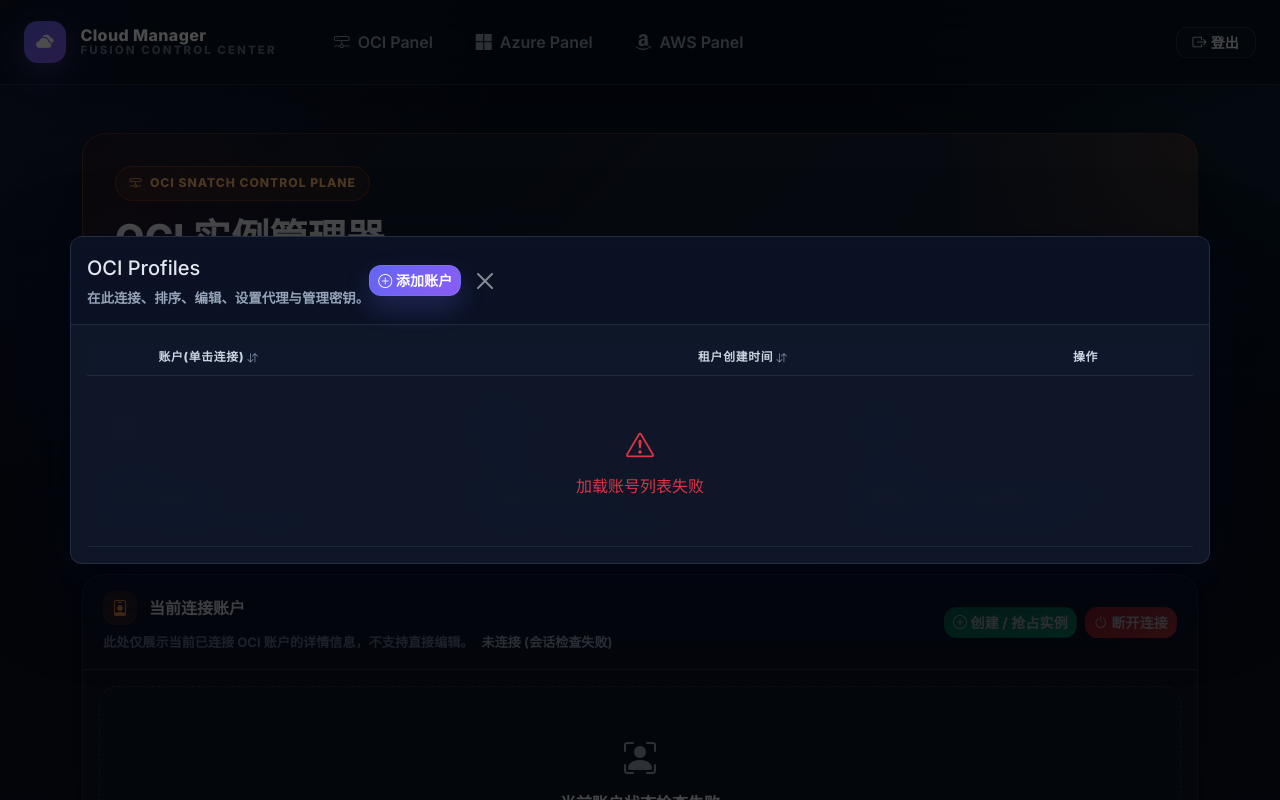
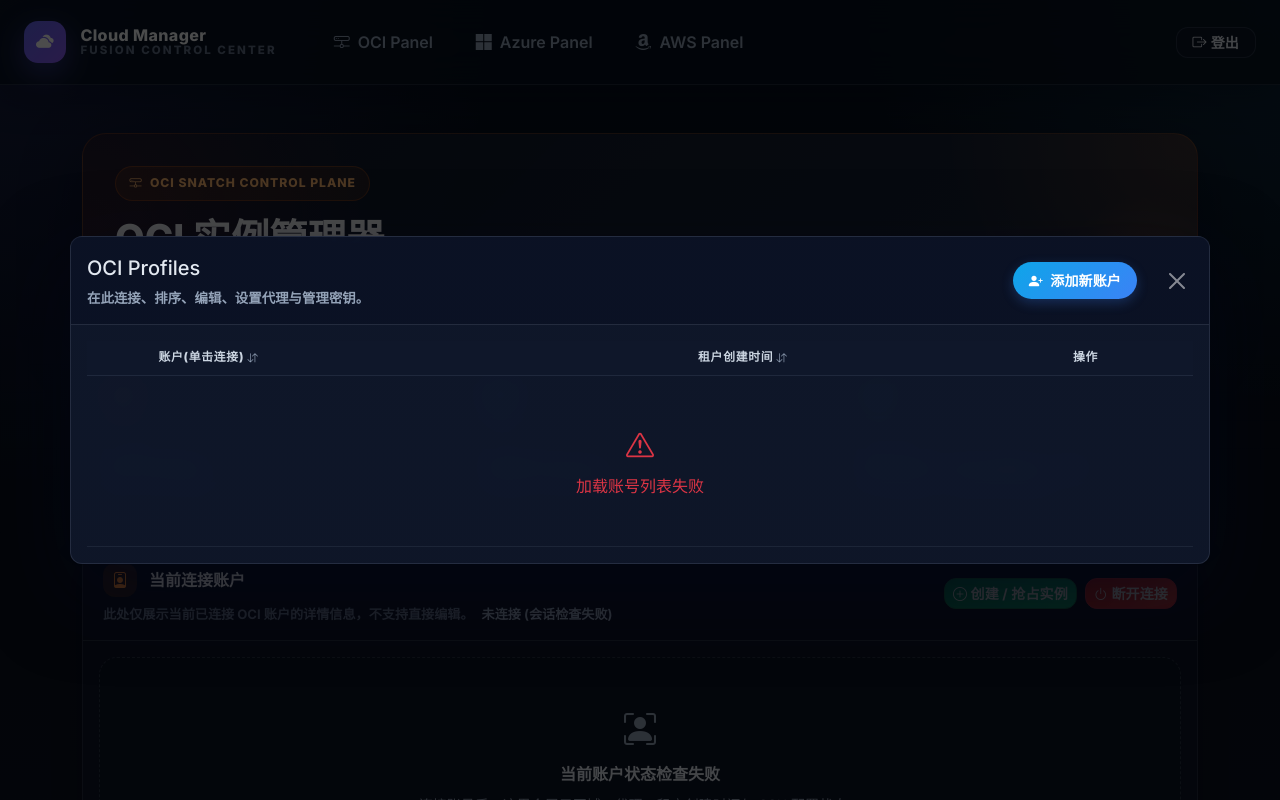
Before and after one commit to SIJULY/cloud_manager_pro, a Flask app: template templates/oci.html in a window 1280 px wide, after a click that opens the changed part. Run offline with Flask 3, Linux system fonts and the light colour scheme; the template is opened without the code that fills it, so the values that code supplies are empty; some libraries are stand-ins or nearby versions.

Commit message:
Update oci.html

```diff
--- a/templates/oci.html
+++ b/templates/oci.html
@@ -333,7 +337,7 @@
         <section class="oci-hero">
             <div class="oci-badge"><i class="bi bi-hdd-network"></i>OCI Snatch Control Plane</div>
             <h1 class="oci-hero-title">OCI 实例管理器</h1>
-            <p class="oci-hero-desc">将 OCI 账户管理、抢占任务、网络规则、Cloudflare、TG/API 与实例运维整合进统一的深色科技控制台。在保留全部原有功能和交互逻辑的前提下，重构为更有科技感和控制中心气质的主工作台。</p>
+            <p class="oci-hero-desc">将 OCI 账户管理、抢占任务、网络规则、Cloudflare、TG/API 与实例运维整合进统一的科技控制台。</p>
         </section>
 
         <section class="oci-stat-grid">
@@ -401,19 +409,18 @@
                             <div class="connected-profile-item-label">代理</div>
                             <div id="connectedProfileProxy" class="connected-profile-item-value compact" title="-">-</div>
                         </div>
-                        <div class="connected-profile-item span-2">
+                        <div class="connected-profile-item">
                             <div class="connected-profile-item-label">默认 SSH 公钥</div>
                             <div id="connectedProfileSsh" class="connected-profile-item-value">-</div>
                         </div>
-                        <div class="connected-profile-item span-4">
-                            <div class="connected-profile-item-label">更多信息</div>
-                            <div id="connectedProfileMeta" class="connected-profile-item-value small" title="-">-</div>
-                        </div>
+                    </div>
+
                     <div class="d-none">
-                            <div id="connectedProfileStatusBadge"><span class="badge bg-secondary">未连接</span></div>
-                            <div id="connectedProfileFingerprint">-</div>
-                        </div>
-                    </div>
+                        <div id="connectedProfileMeta"></div>
+                        <div id="connectedProfileStatusBadge"></div>
+                        <div id="connectedProfileFingerprint"></div>
+                    </div>
+
                 </div>
             </div>
         </section>
@@ -479,18 +486,25 @@
 <div class="modal fade" id="profilesHubModal" tabindex="-1" aria-labelledby="profilesHubModalLabel" aria-hidden="true">
     <div class="modal-dialog modal-dialog-centered modal-xl">
         <div class="modal-content" style="max-height: 90vh;">
-            <div class="modal-header">
-                <div>
+
+            <div class="modal-header align-items-center">
+                <div class="flex-grow-1">
                     <h5 class="modal-title" id="profilesHubModalLabel">OCI Profiles</h5>
                     <div class="oci-modal-lead">在此连接、排序、编辑、设置代理与管理密钥。</div>
                 </div>
-                <div class="d-flex gap-2 align-items-center flex-wrap">
+
+                <div class="d-flex align-items-center gap-3 pe-3">
                     <span class="badge bg-primary d-none" id="profilesModalCurrentStatus"></span>
-                    <button id="showAddAccountModalBtn" class="btn btn-primary btn-sm" data-bs-toggle="modal" data-bs-target="#addAccountModal">
-                        <i class="bi bi-plus-circle"></i> 添加账户
-                    </button>
-                    <button type="button" class="btn-close" data-bs-dismiss="modal" aria-label="Close"></button>
-                </div>
+                    <button id="showAddAccountModalBtn" class="btn btn-sm rounded-pill text-white px-3 py-2 fw-bold"
+                            style="background: linear-gradient(135deg, #0ea5e9, #3b82f6); border: none; box-shadow: 0 4px 12px rgba(59, 130, 246, 0.25); transition: transform 0.2s ease, box-shadow 0.2s ease;"
+                            data-bs-toggle="modal" data-bs-target="#addAccountModal"
+                            onmouseover="this.style.transform='translateY(-1px)'; this.style.boxShadow='0 6px 16px rgba(59, 130, 246, 0.35)';"
+                            onmouseout="this.style.transform='translateY(0)'; this.style.boxShadow='0 4px 12px rgba(59, 130, 246, 0.25)';">
+                        <i class="bi bi-person-plus-fill me-1"></i> 添加新账户
+                    </button>
+                </div>
+
+                <button type="button" class="btn-close m-0 ms-2" data-bs-dismiss="modal" aria-label="Close"></button>
             </div>
             <div class="modal-body">
                 <div class="table-responsive">
```
Also changed, not shown: other parts of templates/oci.html (+23 -14 lines). Lines whose indentation alone changed are shown as unchanged.
